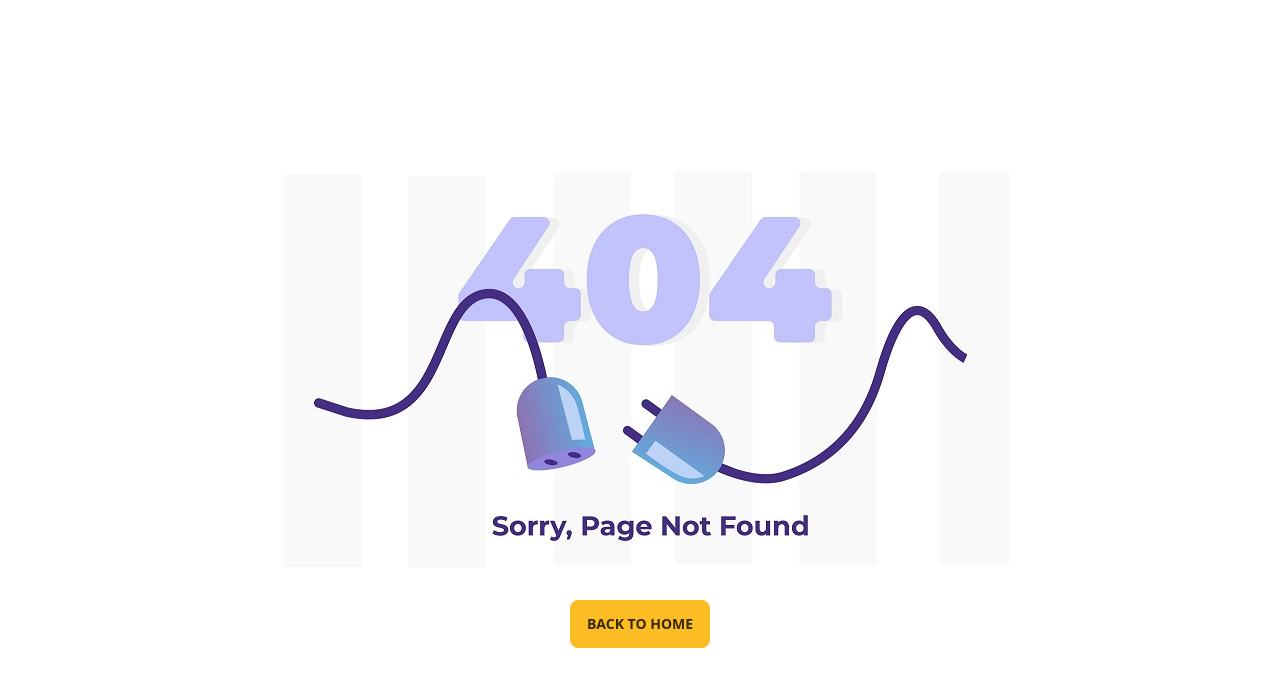
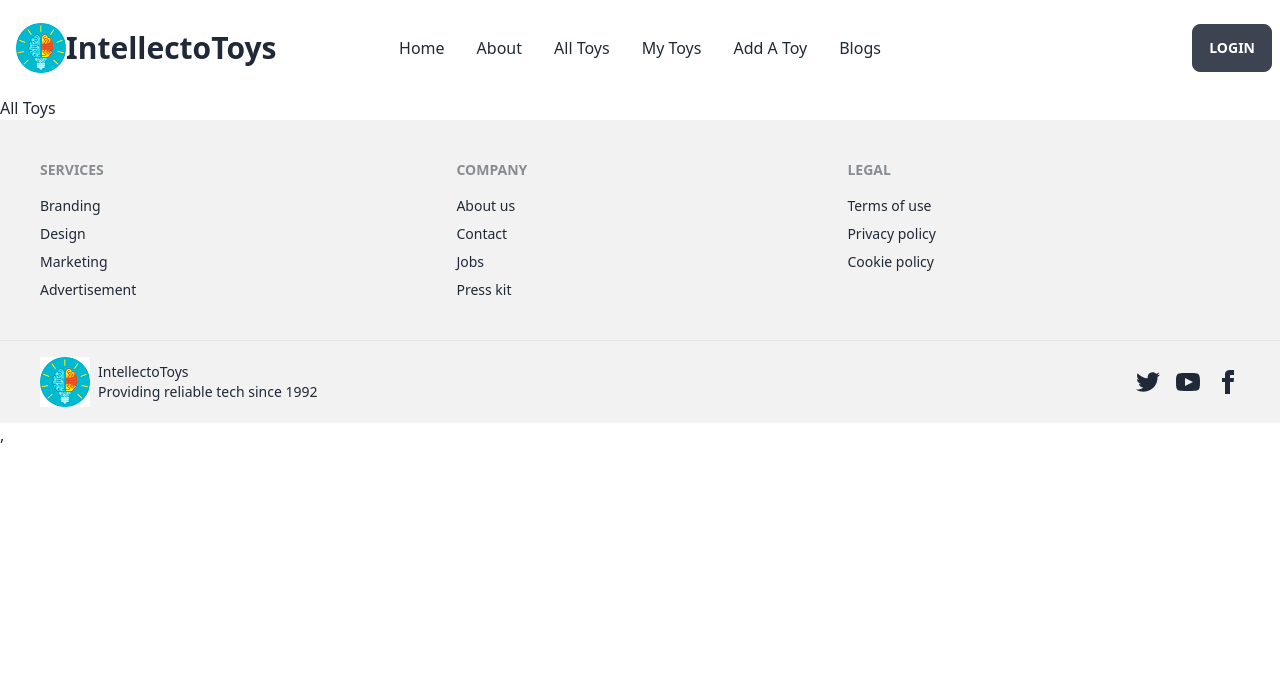
Before and after one commit to Raqibur-Rahman/-IntellectoToys-Client-Side, a React (Vite) app: page /alltoys in a window 1280 px wide. Shown: the top 686 px of the page. Built offline with nearby package versions, Linux system fonts and the light colour scheme; no server answers.

Commit message:
Private route created for Add a toy section

```diff
--- /dev/null
+++ b/src/Routes/PrivateRoutes.jsx
@@ -0,0 +1,15 @@
+import { useContext } from "react";
+import { AuthContext } from "../providers/AuthProvider";
+import { Navigate } from "react-router-dom";
+
+const PrivateRoutes = ({children}) => {
+
+    const {user} = useContext(AuthContext);
+
+   if(user){
+    return children;
+   }
+   return <Navigate to='/login'></Navigate>
+};
+
+export default PrivateRoutes;
--- a/src/Routes/Routes.jsx
+++ b/src/Routes/Routes.jsx
@@ -7,6 +7,10 @@ import Login from "../pages/Login/Login";
 import SignUp from "../pages/Signup/SignUp";
 import AboutUs from "../pages/About/AboutUs";
 import ToyDetails from "../pages/Home/Home/AllToys/ToyDetails";
+import AllToys from "../pages/AllToys/AllToys";
+import MyToy from "../pages/MyToy/MyToy";
+import AddToy from "../pages/AddToy/AddToy";
+import PrivateRoutes from "./PrivateRoutes";
 
 const router = createBrowserRouter([
   {
@@ -42,6 +46,23 @@ const router = createBrowserRouter([
         path: '/toys/:id',
         element:<ToyDetails ></ToyDetails>
       }
+      ,
+      {
+        path: '/alltoys',
+        element:<AllToys></AllToys>
+      }
+      ,
+      {
+        path: '/mytoys',
+        element:<MyToy></MyToy>
+      }
+      ,
+      {
+        path: '/addtoy',
+        element:<PrivateRoutes>
+          <AddToy></AddToy>
+        </PrivateRoutes>
+      }
 
     ]
   }
--- /dev/null
+++ b/src/pages/AddToy/AddToy.jsx
@@ -0,0 +1,10 @@
+const AddToy = () => {
+    return (
+        <div>
+            <h3>Add a Toy</h3>
+
+        </div>
+    );
+};
+
+export default AddToy;
--- /dev/null
+++ b/src/pages/AllToys/AllToys.jsx
@@ -0,0 +1,11 @@
+
+const AllToys = () => {
+    return (
+        <div>
+            <h3>All Toys</h3>
+
+        </div>
+    );
+};
+
+export default AllToys;
--- /dev/null
+++ b/src/pages/MyToy/MyToy.jsx
@@ -0,0 +1,10 @@
+const MyToy = () => {
+    return (
+        <div>
+            <h3>My Toy</h3>
+
+        </div>
+    );
+};
+
+export default MyToy;
--- a/src/pages/Shared/Navbar/Navbar.jsx
+++ b/src/pages/Shared/Navbar/Navbar.jsx
@@ -19,6 +19,9 @@ const Navbar = () => {
         <li>
             <Link to="/">Home</Link>
             <Link to="/about">About</Link>
+            <Link to="/alltoys">All Toys</Link>
+            <Link to="/mytoys">My Toys</Link>
+            <Link to="/addtoy">Add A Toy</Link>
             <Link to="/blogs">Blogs</Link>
         </li>
     );
```
